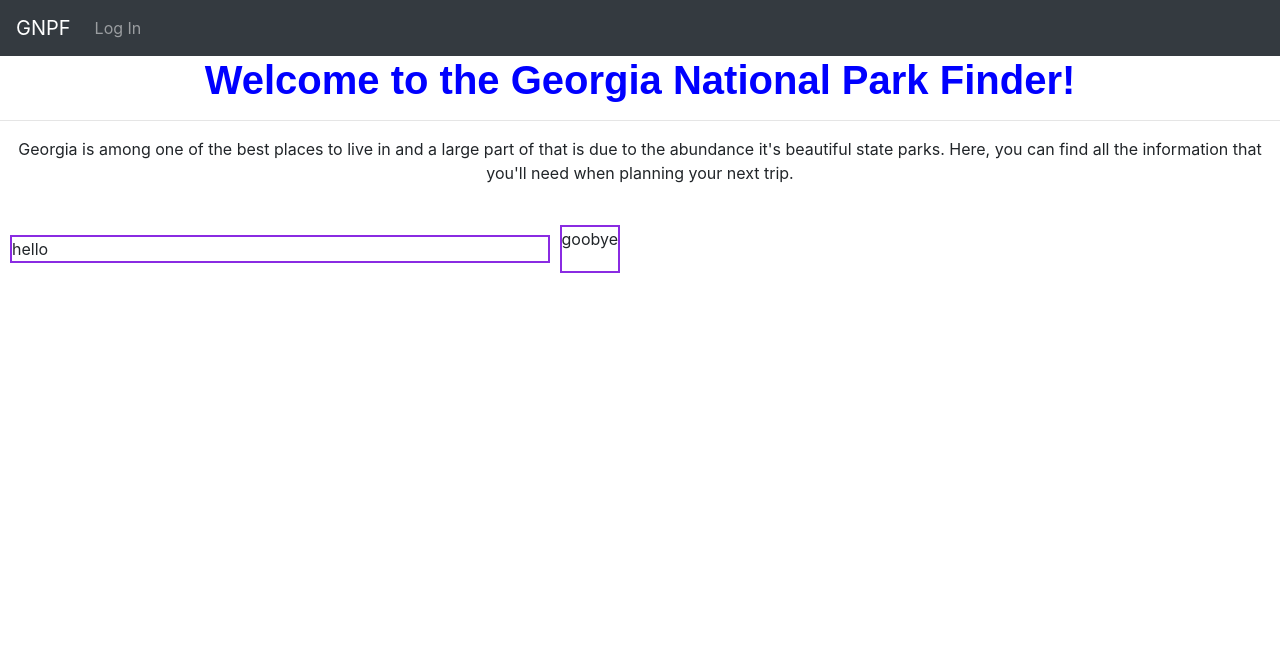
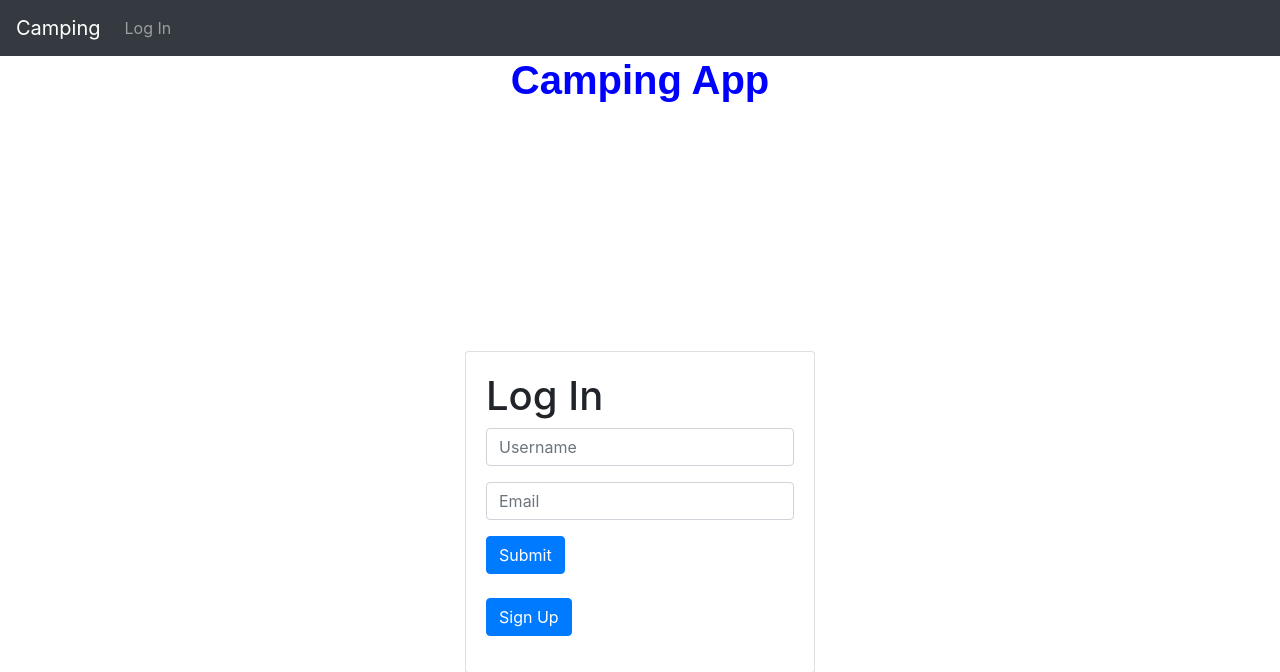
Before and after one commit to joshuamaxion/GroupProjectFinal, a Flask app: page / in a window 1280 px wide. Shown: the top 672 px of the page. Before the commit the page ends 273 px from the top, so only its background shows below. Run offline with Flask 2, Linux system fonts and the light colour scheme; parts of the project's set-up code (start-up, migrations or seed data) failed here and were passed over.

Commit message:
editing main page

```diff
--- a/templates/base.html
+++ b/templates/base.html
@@ -5,7 +5,7 @@
     <link rel="stylesheet" href="https://cdn.jsdelivr.net/npm/bootstrap@4.3.1/dist/css/bootstrap.min.css" integrity="sha384-ggOyR0iXCbMQv3Xipma34MD+dH/1fQ784/j6cY/iJTQUOhcWr7x9JvoRxT2MZw1T" crossorigin="anonymous">
     <link rel="stylesheet" type="text/css" href="../static/static/css/custom.css"></link>
     <meta charset="utf-8">
-    <title>Georgia National Park Finder</title>
+    <title>{% block title %}{% endblock %}</title>
     <meta name="viewport" content="width=device-width, initial-scale=1">
     <link rel="icon" type="image/x-icon" href="../static/img/ping-pong-favicon.png">
     <script type = "text/JavaScript">
@@ -20,8 +20,7 @@
     <button class="navbar-toggler navbar-toggler-right" type="button" data-toggle="collapse" data-target="#navbarNavAltMarkup" aria-controls="navbarNavAltMarkup" aria-expanded="false" aria-label="Toggle navigation">
       <span class="navbar-toggler-icon"></span>
     </button>
-    <a class="navbar-brand" href="/main">GNPF</a>
-
+    <a class="navbar-brand" href="/main">Camping</a>
     <div class="collapse navbar-collapse" id="navbarNavAltMarkup">
       <div class="navbar-nav">
         {% if "user" not in session%}
@@ -32,24 +31,13 @@
       </div>
     </div>
   </nav>
-    <h1 class="main-header">Welcome to the Georgia National Park Finder!</h1>
+    <h1 class="main-header">Camping App</h1>
 
     <div class="container-fluid">
-
-
+    {% block content %}
+    {% endblock %}
     </div>
     <hr/>
-    <p style="text-align:center">Georgia is among one of the best places to live in and a large part of that is due to the abundance it's beautiful state parks. Here, you can find all the information that you'll need when planning your next trip.</p>
-
-    <br>
-
-
-    <div style="display: flex; width: 50%;">
-      <div style="flex: 1; border: 2px solid blueviolet; margin: 10px;">hello</div>
-      <div style="margin-right: 20px; border: 2px solid blueviolet;">goobye</div>
-    </div>
-
-
     <script src="https://code.jquery.com/jquery-3.3.1.slim.min.js" integrity="sha384-q8i/X+965DzO0rT7abK41JStQIAqVgRVzpbzo5smXKp4YfRvH+8abtTE1Pi6jizo" crossorigin="anonymous"></script>
     <script src="https://cdn.jsdelivr.net/npm/popper.js@1.14.7/dist/umd/popper.min.js" integrity="sha384-UO2eT0CpHqdSJQ6hJty5KVphtPhzWj9WO1clHTMGa3JDZwrnQq4sF86dIHNDz0W1" crossorigin="anonymous"></script>
     <script src="https://cdn.jsdelivr.net/npm/bootstrap@4.3.1/dist/js/bootstrap.min.js" integrity="sha384-JjSmVgyd0p3pXB1rRibZUAYoIIy6OrQ6VrjIEaFf/nJGzIxFDsf4x0xIM+B07jRM" crossorigin="anonymous"></script>
```
